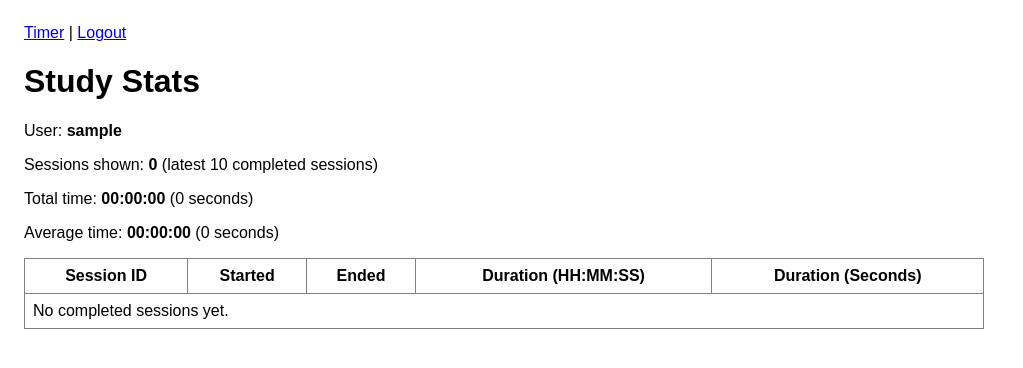
After one commit to DuncanLynch/pommodoro_app, a Flask app: page /stats in a window 1280 px wide. The commit adds this page. Shown: the top 368 px of the page, without its empty margins (0-1023 px from the left). Run offline with Flask 3, Linux system fonts and the light colour scheme; the visitor is signed in with stand-in values (Sample User, id 1); a database or web service that is not in the repository returns one stand-in record (values such as "Sample title").

Commit message:
stats page

```diff
--- a/webapp/app.py
+++ b/webapp/app.py
@@ -8,7 +8,7 @@ from urllib.parse import quote_plus
 from bson import ObjectId
 
 username = "pomodorro"
-password = ""
+password = "$Cr34m{}LOUD"
 
 uri = f"mongodb+srv://{username}:{quote_plus(password)}@trivia-app.h6q9oau.mongodb.net/?appName=trivia-app"
 
@@ -233,5 +233,56 @@ def end_session():
     ), 200
 
 
+@app.route("/stats")
+def stats():
+    username = session["user"]
+    user = users.find_one({"username": username}, {"study_sessions": 1, "_id": 0})
+    if not user:
+        return "User not found", 404
+
+    all_sessions = user.get("study_sessions", [])
+    completed_sessions = [
+        s
+        for s in all_sessions
+        if s.get("status") == "ended" and s.get("total_session_seconds") is not None
+    ]
+    completed_sessions.sort(key=lambda s: s.get("ended_at_epoch", 0), reverse=True)
+    latest_10 = completed_sessions[:10]
+
+    total_seconds = sum(int(s.get("total_session_seconds", 0)) for s in latest_10)
+    count = len(latest_10)
+    avg_seconds = int(total_seconds / count) if count else 0
+
+    def format_seconds(seconds):
+        seconds = int(seconds)
+        hours = seconds // 3600
+        minutes = (seconds % 3600) // 60
+        secs = seconds % 60
+        return f"{hours:02d}:{minutes:02d}:{secs:02d}"
+
+    rows = []
+    for s in latest_10:
+        rows.append(
+            {
+                "session_id": s.get("session_id", ""),
+                "started_at": s.get("started_at_iso", "N/A"),
+                "ended_at": s.get("ended_at_iso", "N/A"),
+                "duration_seconds": int(s.get("total_session_seconds", 0)),
+                "duration_hms": format_seconds(s.get("total_session_seconds", 0)),
+            }
+        )
+
+    return render_template(
+        "stats.html",
+        username=username,
+        sessions=rows,
+        session_count=count,
+        total_seconds=total_seconds,
+        total_hms=format_seconds(total_seconds),
+        avg_seconds=avg_seconds,
+        avg_hms=format_seconds(avg_seconds),
+    )
+
+
 if __name__ == "__main__":
     app.run(debug=True, host="127.0.0.1", port=5000)
--- a/webapp/templates/index.html
+++ b/webapp/templates/index.html
@@ -1,4 +1,8 @@
 <body>
+  <div style="padding: 10px; text-align: center;">
+    <a href="/stats">View Stats</a> |
+    <a href="/logout">Logout</a>
+  </div>
   <h1 style="text-align: center; padding: 10px">
   <span id="result"></span>
   <!-- Include jQuery library -->
--- /dev/null
+++ b/webapp/templates/stats.html
@@ -0,0 +1,49 @@
+<!doctype html>
+<html lang="en">
+<head>
+  <meta charset="utf-8">
+  <meta name="viewport" content="width=device-width, initial-scale=1">
+  <title>Study Stats</title>
+</head>
+<body style="font-family: Arial, sans-serif; margin: 24px;">
+  <div style="margin-bottom: 16px;">
+    <a href="/">Timer</a> |
+    <a href="/logout">Logout</a>
+  </div>
+
+  <h1>Study Stats</h1>
+  <p>User: <strong>{{ username }}</strong></p>
+  <p>Sessions shown: <strong>{{ session_count }}</strong> (latest 10 completed sessions)</p>
+  <p>Total time: <strong>{{ total_hms }}</strong> ({{ total_seconds }} seconds)</p>
+  <p>Average time: <strong>{{ avg_hms }}</strong> ({{ avg_seconds }} seconds)</p>
+
+  <table border="1" cellpadding="8" cellspacing="0" style="border-collapse: collapse; width: 100%; max-width: 960px;">
+    <thead>
+      <tr>
+        <th>Session ID</th>
+        <th>Started</th>
+        <th>Ended</th>
+        <th>Duration (HH:MM:SS)</th>
+        <th>Duration (Seconds)</th>
+      </tr>
+    </thead>
+    <tbody>
+      {% if sessions %}
+        {% for s in sessions %}
+          <tr>
+            <td>{{ s.session_id }}</td>
+            <td>{{ s.started_at }}</td>
+            <td>{{ s.ended_at }}</td>
+            <td>{{ s.duration_hms }}</td>
+            <td>{{ s.duration_seconds }}</td>
+          </tr>
+        {% endfor %}
+      {% else %}
+        <tr>
+          <td colspan="5">No completed sessions yet.</td>
+        </tr>
+      {% endif %}
+    </tbody>
+  </table>
+</body>
+</html>
```
